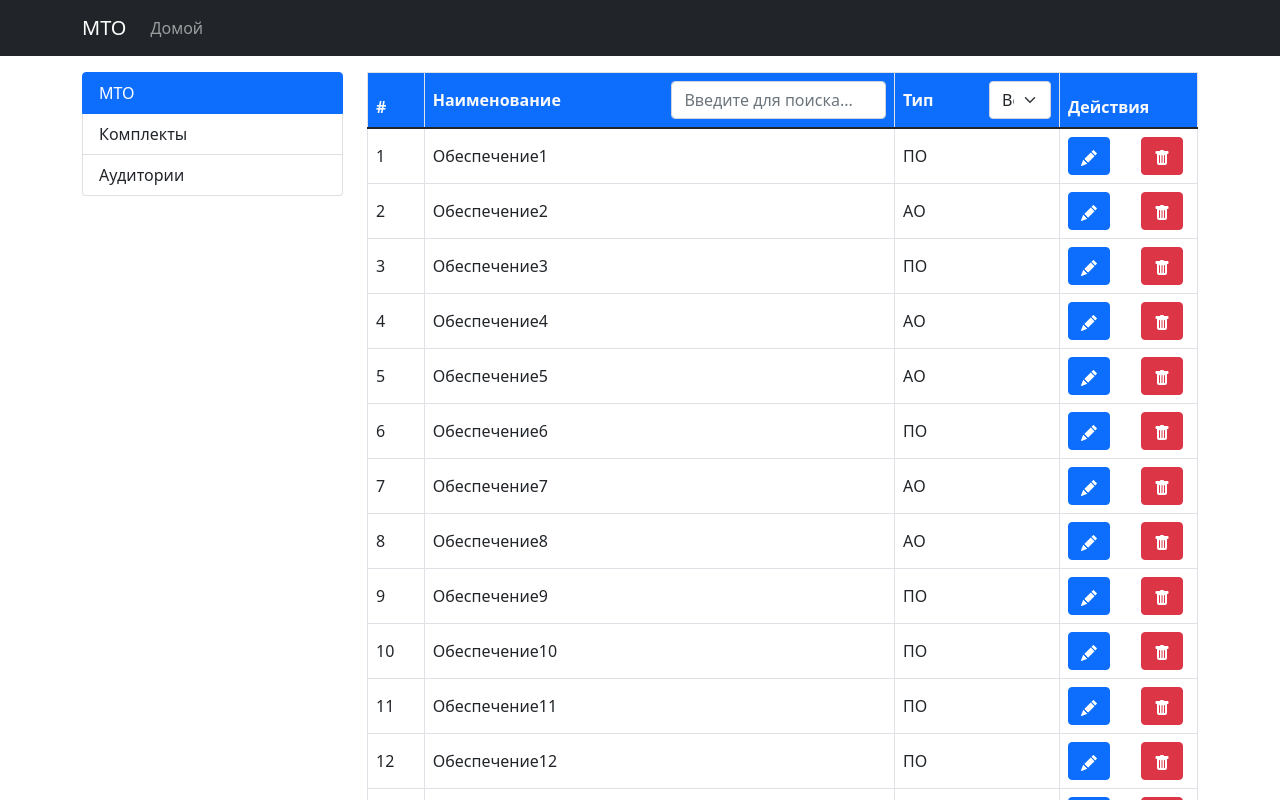
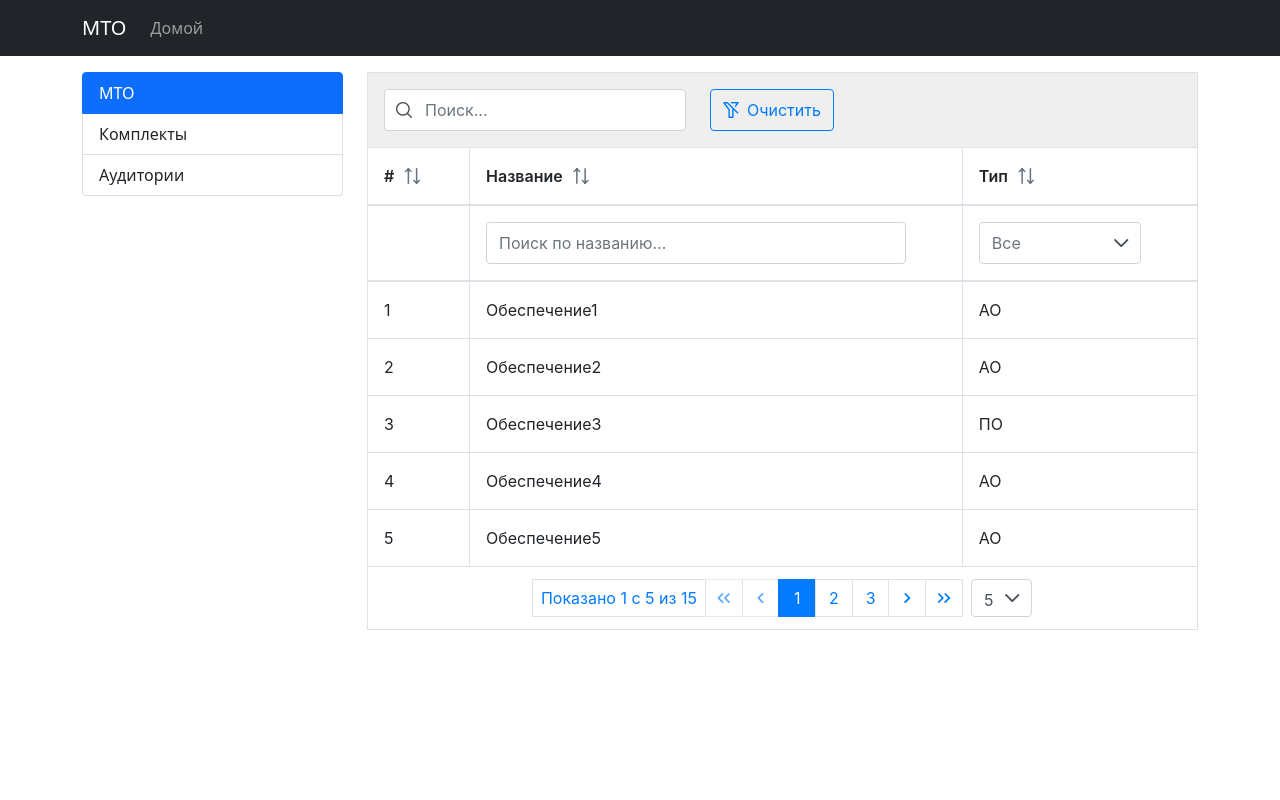
Before and after one commit to gambarov/ugatu-summer-practice, a React (Create React App) app: page / in a window 1280 px wide. Shown: the top 800 px of the page. Built offline with nearby package versions, Linux system fonts and the light colour scheme.

Commit message:
replace old table to new prime react with features

```diff
--- a/src/App.tsx
+++ b/src/App.tsx
@@ -1,8 +1,8 @@
 import React from 'react';
 import MyNavbar from './components/Navbar';
 import Main from './components/pages/Main';
-import './App.scss';
-import "primereact/resources/themes/lara-light-indigo/theme.css";  //theme
+// import './App.scss';
+import "primereact/resources/themes/bootstrap4-light-blue/theme.css";  //theme
 import "primereact/resources/primereact.min.css";                  //core css
 import "primeicons/primeicons.css";                                //icons
 
--- a/src/components/EquipmentTable.tsx
+++ b/src/components/EquipmentTable.tsx
@@ -1,9 +1,25 @@
-import React from 'react';
-import Table from 'react-bootstrap/Table';
-import { useTable, useSortBy, useFilters, Column } from 'react-table'
-import { Button, Row, Col, Form, Modal } from 'react-bootstrap';
+import React, { useEffect, useMemo } from 'react';
 import { TrashFill, PencilFill, SortUp, SortDownAlt } from 'react-bootstrap-icons';
-import AddItemModal from './AddItemModal';
+import { DataTable, DataTableFilterMeta } from 'primereact/datatable';
+import { Column, ColumnFilterElementTemplateOptions } from 'primereact/column';
+import { Button } from 'primereact/button';
+import { InputText } from 'primereact/inputtext';
+import { MultiSelect } from 'primereact/multiselect';
+import { FilterMatchMode } from 'primereact/api';
+import { MultiSelectChangeParams } from 'primereact/multiselect';
+import { Row, Col } from 'react-bootstrap';
+
+function generateEquipmentData(count: number): EquipmentData[] {
+    const data: EquipmentData[] = [];
+    for (let i = 0; i < count; i++) {
+        data.push({
+            id: i + 1,
+            name: `Обеспечение${i + 1}`,
+            type: Math.random() > 0.5 ? 'ПО' : 'АО'
+        });
+    }
+    return data;
+}
 
 export interface EquipmentData {
     id: number;
@@ -11,164 +27,78 @@ export interface EquipmentData {
     type: string;
 }
 
-interface Props {
-    columns: Column<EquipmentData>[];
-    data: EquipmentData[];
-    addEquipment: (equipment: EquipmentData) => void;
-    updateEquipment: (equipment: EquipmentData) => void;
-    deleteEquipment: (id: number) => void;
-}
 
-const EquipmentTable: React.FC<Props> = ({ columns, data, updateEquipment, deleteEquipment }) => {
-    const [show, setShow] = React.useState(false);
-    const [showDeleteModal, setShowDeleteModal] = React.useState(false);
+const EquipmentTable: React.FC = () => {
+    const [data, setData] = React.useState<EquipmentData[]>(generateEquipmentData(15));
 
-    const [form, setForm] = React.useState<EquipmentData>({
-        id: 0,
-        name: '',
-        type: 'ПО'
-    });
+    const [filters, setFilters] = React.useState<DataTableFilterMeta>({});
+    const [globalFilterValue, setGlobalFilterValue] = React.useState<string>('');
 
-    const tableHooks = (hooks: any) => {
-        hooks.visibleColumns.push((columns: Column<EquipmentData>[]) => [
-            ...columns,
-            {
-                id: 'actions',
-                accessor: 'actions',
-                Header: 'Действия',
-                disableFilters: true,
-                Cell: ({ row }: any) => (
-                    <Row>
-                        <Col>
-                            <Button onClick={
-                                () => {
-                                    setForm({ ...row.original });
-                                    setShow(true);
-                                }}>
-                                <PencilFill />
-                            </Button>
-                        </Col>
-                        <Col>
-                            <Button variant='danger' onClick={
-                                () => {
-                                    setForm({ ...row.original });
-                                    setShowDeleteModal(true);
-                                }}>
-                                <TrashFill />
-                            </Button>
-                        </Col>
-                    </Row>
-                )
-            }
-        ]);
+    const types = useMemo(() => ['ПО', 'АО'], []);
+
+    useEffect(() => {
+        resetFilters();
+    }, []);
+
+    const resetFilters = () => {
+        setFilters({
+            'global': { value: null, matchMode: FilterMatchMode.CONTAINS },
+            'name': { value: null, matchMode: FilterMatchMode.CONTAINS },
+            'type': { value: null, matchMode: FilterMatchMode.IN },
+        });
+        setGlobalFilterValue('');
     }
 
-    const {
-        getTableProps,
-        getTableBodyProps,
-        headerGroups,
-        rows,
-        prepareRow,
-    } = useTable({
-        columns,
-        data,
-    },
-        tableHooks,
-        useFilters,
-        useSortBy);
+    const onGlobalFilterChange = (event: React.ChangeEvent<HTMLInputElement>) => {
+        const value = event.target.value;
+        // FIXME: не стоит перезаписывать global полностью
+        // Следует перезаписывать только его value
+        const newFilters = { ...filters, 'global': { value, matchMode: FilterMatchMode.CONTAINS } };
+        setFilters(newFilters);
+        setGlobalFilterValue(value);
+    }
+
+    const typeFilterTemplate = (options: ColumnFilterElementTemplateOptions) => {
+        return <MultiSelect display="chip" options={types}
+            value={options.value} onChange={(e: MultiSelectChangeParams) => { options.filterApplyCallback(e.value); }}
+            placeholder="Все" className="p-column-filter" />;
+    }
+
+    const renderHeader = () => {
+        return (
+            <div>
+                <Row>
+                    <Col md='auto'>
+                        <span className="p-input-icon-left">
+                            <i className="pi pi-search" />
+                            <InputText value={globalFilterValue} onChange={onGlobalFilterChange} placeholder="Поиск..." />
+                        </span>
+                    </Col>
+                    <Col>
+                        <Button type="button" icon="pi pi-filter-slash" label="Очистить" className="p-button-outlined" onClick={resetFilters} />
+
+                    </Col>
+                </Row>
+            </div>
+        )
+    }
+
+    const header = useMemo(() => renderHeader(), [globalFilterValue]);
 
     return (
-        <>
-            <Table {...getTableProps()} bordered className='align-middle'>
-                <thead className='bg-primary text-light'>
-                    {headerGroups.map((headerGroup) => {
-                        const { key, ...restHeadGroupProps } = headerGroup.getHeaderGroupProps();
-                        return (<tr {...restHeadGroupProps} key={key}>
-                            {headerGroup.headers.map(column => {
-                                const { key, ...restColumnProps } = column.getHeaderProps();
-                                return (
-                                    <th {...restColumnProps} key={key}>
-                                        <Row className='align-items-center'>
-                                            <Col md='6'>
-                                                <span {...column.getSortByToggleProps()}>
-                                                    {column.render('Header')}
-                                                    {column.isSorted ? (column.isSortedDesc ? <SortUp /> : <SortDownAlt />) : null}
-                                                </span>
-                                            </Col>
-                                            <Col md='6'>
-                                                <div>{column.canFilter ? column.render('Filter') : null}</div>
-                                            </Col>
-                                        </Row>
-                                    </th>
-                                )
-                            })}
-                        </tr>)
-                    })}
-                </thead>
-                <tbody {...getTableBodyProps()}>
-                    {rows.map((row) => {
-                        prepareRow(row)
-                        const { key, ...restRowProps } = row.getRowProps();
-                        return (
-                            <tr {...restRowProps} key={key}>
-                                {row.cells.map(cell => {
-                                    const { key, ...restCellProps } = cell.getCellProps();
-                                    return <td {...restCellProps} key={key}>{cell.render('Cell')}</td>
-                                })}
-                            </tr>
-                        )
-                    })}
-                </tbody>
-            </Table>
-
-            <AddItemModal title='Обновление обеспечения' show={show} setShow={setShow} onAction={() => { updateEquipment(form) }}>
-                <Form>
-                    <Form.Group className="mb-3">
-                        <Form.Label>Название</Form.Label>
-                        <Form.Control
-                            type="text"
-                            placeholder="Введите название обеспечения"
-                            onChange={(e) => { setForm({ ...form, name: e.target.value }) }}
-                            value={form.name}
-                            autoFocus
-                        />
-                    </Form.Group>
-
-                    <Form.Group className="mb-3">
-                        <Form.Label>Тип</Form.Label>
-                        <Form.Select aria-label="Default select example"
-                            onChange={
-                                (e) => { setForm({ ...form, type: e.target.value }) }
-                            }
-                            value={form.type}
-                        >
-                            <option disabled>Выберите тип обеспечения</option>
-                            <option value="ПО">ПО</option>
-                            <option value="АО">АО</option>
-                        </Form.Select>
-                    </Form.Group>
-                </Form>
-            </AddItemModal>
-
-            <Modal show={showDeleteModal} onHide={() => { setShowDeleteModal(false) }} centered>
-                <Modal.Header closeButton>
-                    <Modal.Title>Удаление записи</Modal.Title>
-                </Modal.Header>
-
-                <Modal.Body>
-                    Вы точно хотите удалить запись об обеспечении?
-                </Modal.Body>
-
-                <Modal.Footer>
-                    <Button variant="secondary" onClick={() => { setShow(false) }}>Нет</Button>
-                    <Button variant="primary" onClick={() => {
-                        deleteEquipment(form.id);
-                        setShowDeleteModal(false);
-                    }}>Да</Button>
-                </Modal.Footer>
-            </Modal>
-        </>
-    )
+        <DataTable value={data} sortMode='multiple' removableSort header={header} responsiveLayout="scroll"
+            emptyMessage='МТО отсутствуют...' showGridlines dataKey='id'
+            filterDisplay='row' filters={filters} globalFilterFields={['name', 'type']}
+            paginator rows={5} rowsPerPageOptions={[5, 10, 25]}
+            paginatorTemplate="CurrentPageReport FirstPageLink PrevPageLink PageLinks NextPageLink LastPageLink RowsPerPageDropdown"
+            currentPageReportTemplate="Показано {first} с {last} из {totalRecords}">
+            <Column field="id" header="#" sortable />
+            <Column field="name" header="Название" sortable
+                filter filterPlaceholder='Поиск по названию...' showFilterMenu={false} />
+            <Column field='type' header="Тип" sortable
+                filter filterElement={typeFilterTemplate} showFilterMenu={false} />
+        </DataTable>
+    );
 }
 
 export default EquipmentTable;
--- a/src/components/InputColumnFilter.tsx
+++ /dev/null
@@ -1,20 +0,0 @@
-import React from 'react';
-import { Form } from 'react-bootstrap';
-
-const InputColumnFilter = ({ column }: any) => {
-    const { filterValue, setFilter } = column;
-
-    return (
-        <Form.Control
-            type="text"
-            value={filterValue || ''}
-            onChange={e => {
-                setFilter(e.target.value || undefined)
-            }}
-            placeholder={`Введите для поиска...`}
-        />
-
-    )
-}
-
-export default InputColumnFilter;
--- a/src/components/SelectColumnFilter.tsx
+++ /dev/null
@@ -1,36 +0,0 @@
-import React from 'react'
-import { Form } from 'react-bootstrap';
-import { Column } from 'react-table'
-
-interface Props {
-    column: Column<any>;
-}
-
-const SelectColumnFilter: React.FC<any> = ({ column }) => {
-    const { filterValue, setFilter, preFilteredRows, id } = column;
-
-    const options = React.useMemo(() => {
-        const options = new Set<string>()
-        preFilteredRows.forEach((row: any) => {
-            options.add(row.values[id])
-        })
-        return Array.from(options.values());
-    }, [id, preFilteredRows])
-
-    return (
-        <Form.Select
-            value={filterValue}
-            onChange={e => {
-                setFilter(e.target.value || undefined)
-            }}>
-            <option value="" selected>Все</option>
-            {options.map((option, i) => (
-                <option key={i} value={option}>
-                    {option}
-                </option>
-            ))}
-        </Form.Select>
-    )
-}
-
-export default SelectColumnFilter
--- a/src/components/pages/Equipment.tsx
+++ /dev/null
@@ -1,114 +0,0 @@
-import React, { useState } from 'react'
-import { Form, Container, Button, Col, FormControl, Pagination, Row } from 'react-bootstrap'
-import { Column } from 'react-table';
-import AddItemModal from '../AddItemModal'
-import EquipmentTable, { EquipmentData } from '../EquipmentTable';
-import InputColumnFilter from '../InputColumnFilter';
-import SelectColumnFilter from '../SelectColumnFilter';
-
-function generateEquipmentData(count: number): EquipmentData[] {
-    const data: EquipmentData[] = [];
-    for (let i = 0; i < count; i++) {
-        data.push({
-            id: i + 1,
-            name: `Обеспечение${i + 1}`,
-            type: Math.random() > 0.5 ? 'ПО' : 'АО'
-        });
-    }
-    return data;
-}
-
-const Equipment = () => {
-    const headers: Column<EquipmentData>[] = React.useMemo(() => [
-        {
-            Header: "#",
-            accessor: "id",
-            disableFilters: true
-        },
-        {
-            Header: "Наименование",
-            accessor: "name",
-            Filter: InputColumnFilter
-        },
-        {
-            Header: "Тип",
-            accessor: "type",
-            Filter: SelectColumnFilter,
-            filter: 'includes',
-        }
-    ], []);
-
-    const [data, setData] = useState<EquipmentData[]>(generateEquipmentData(15));
-
-    const [show, setShow] = useState(false);
-
-    const [form, setForm] = useState<EquipmentData>({
-        id: 0,
-        name: '',
-        type: 'ПО'
-    });
-
-    const handleAddEquipment = () => {
-        addEquipment({ ...form, id: data.length + 1 });
-    };
-
-    const addEquipment = (equipment: EquipmentData) => {
-        setData([...data, equipment]);
-    }
-
-    const updateEquipment = (equipment: EquipmentData) => {
-        setData(data.map(item => item.id === equipment.id ? equipment : item));
-    }
-
-    const deleteEquipment = (id: number) => {
-        setData(data.filter(item => item.id !== id));
-    }
-
-    return (
-        <>
-            <Row>
-                <Col md='12'>
-                    <EquipmentTable
-                        columns={headers}
-                        data={data}
-                        addEquipment={addEquipment}
-                        updateEquipment={updateEquipment}
-                        deleteEquipment={deleteEquipment}
-                    />
-                </Col>
-            </Row>
-            <Row>
-                <Col md='3'>
-                    <Button variant='primary' onClick={() => { setShow(true) }}>Добавить</Button>
-                </Col>
-            </Row>
-            <AddItemModal title='Добавление обеспечения' show={show} setShow={setShow} onAction={handleAddEquipment}>
-                <Form>
-                    <Form.Group className="mb-3" controlId="formBasicEmail">
-                        <Form.Label>Название</Form.Label>
-                        <Form.Control
-                            type="text"
-                            placeholder="Введите название обеспечения"
-                            onChange={(e) => { setForm({ ...form, name: e.target.value }) }}
-                            autoFocus
-                        />
-                    </Form.Group>
-
-                    <Form.Group className="mb-3" controlId="formBasicPassword">
-                        <Form.Label>Тип</Form.Label>
-                        <Form.Select aria-label="Default select example"
-                            onChange={
-                                (e) => { setForm({ ...form, type: e.target.value }) }
-                            }>
-                            <option disabled>Выберите тип обеспечения</option>
-                            <option value="ПО">ПО</option>
-                            <option value="АО">АО</option>
-                        </Form.Select>
-                    </Form.Group>
-                </Form>
-            </AddItemModal>
-        </>
-    )
-}
-
-export default Equipment
--- a/src/components/pages/Main.tsx
+++ b/src/components/pages/Main.tsx
@@ -1,7 +1,6 @@
 import React from 'react'
 import { Tab, Row, Col, ListGroup, Container } from 'react-bootstrap'
-import Equipment from './Equipment'
-import DataTableFilterDemo from '../DataTableFilterDemo'
+import EquipmentTable from '../EquipmentTable'
 
 const Main = () => {
     return (
@@ -24,10 +23,9 @@ const Main = () => {
                     <Col sm={9}>
                         <Tab.Content>
                             <Tab.Pane eventKey="#mto">
-                                <Equipment/>
+                                <EquipmentTable/>
                             </Tab.Pane>
                             <Tab.Pane eventKey="#sets">
-                                <DataTableFilterDemo/>
                             </Tab.Pane>
                             <Tab.Pane eventKey="#audiences">
                                 ПУСТО...
--- a/src/index.tsx
+++ b/src/index.tsx
@@ -6,7 +6,7 @@ const root = ReactDOM.createRoot(
 	document.getElementById('root') as HTMLElement
 );
 root.render(
-	<React.StrictMode>
+	// <React.StrictMode>
 		<App />
-	</React.StrictMode>
+	// </React.StrictMode>
 );
```
